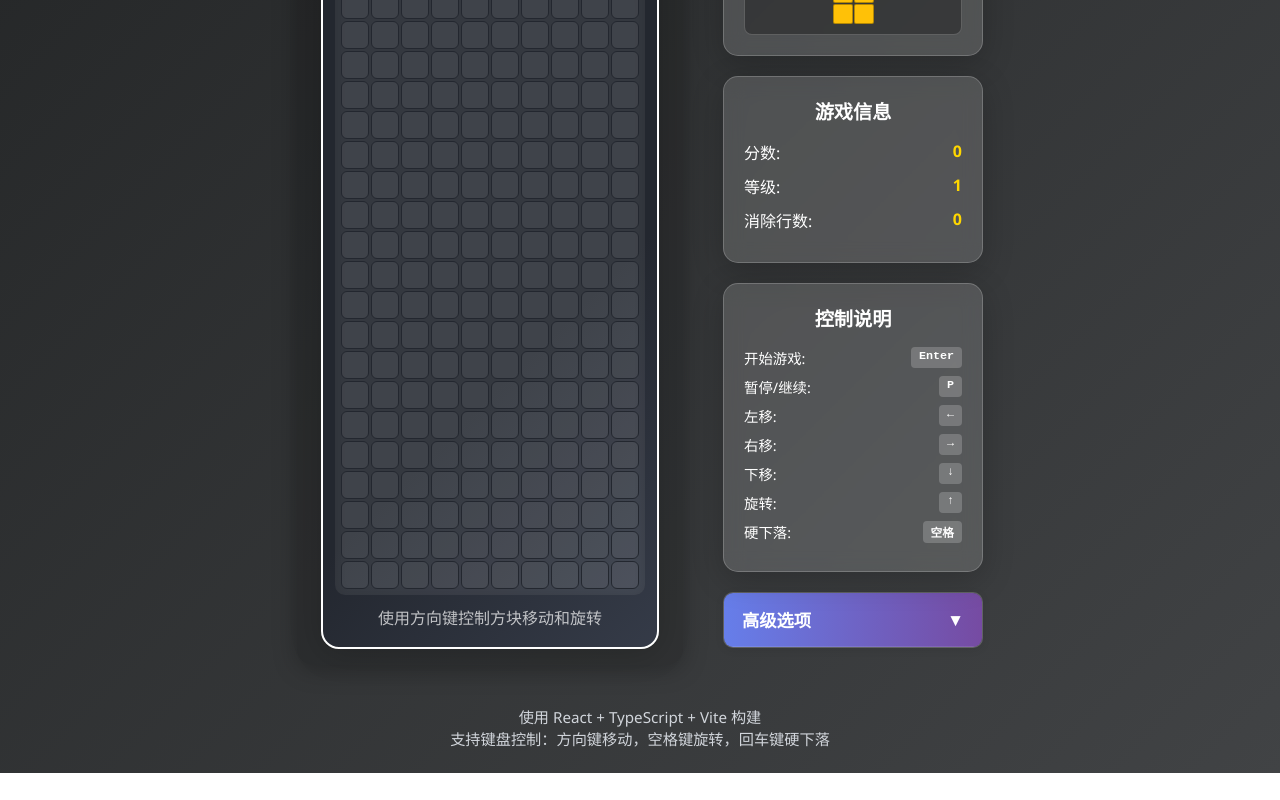
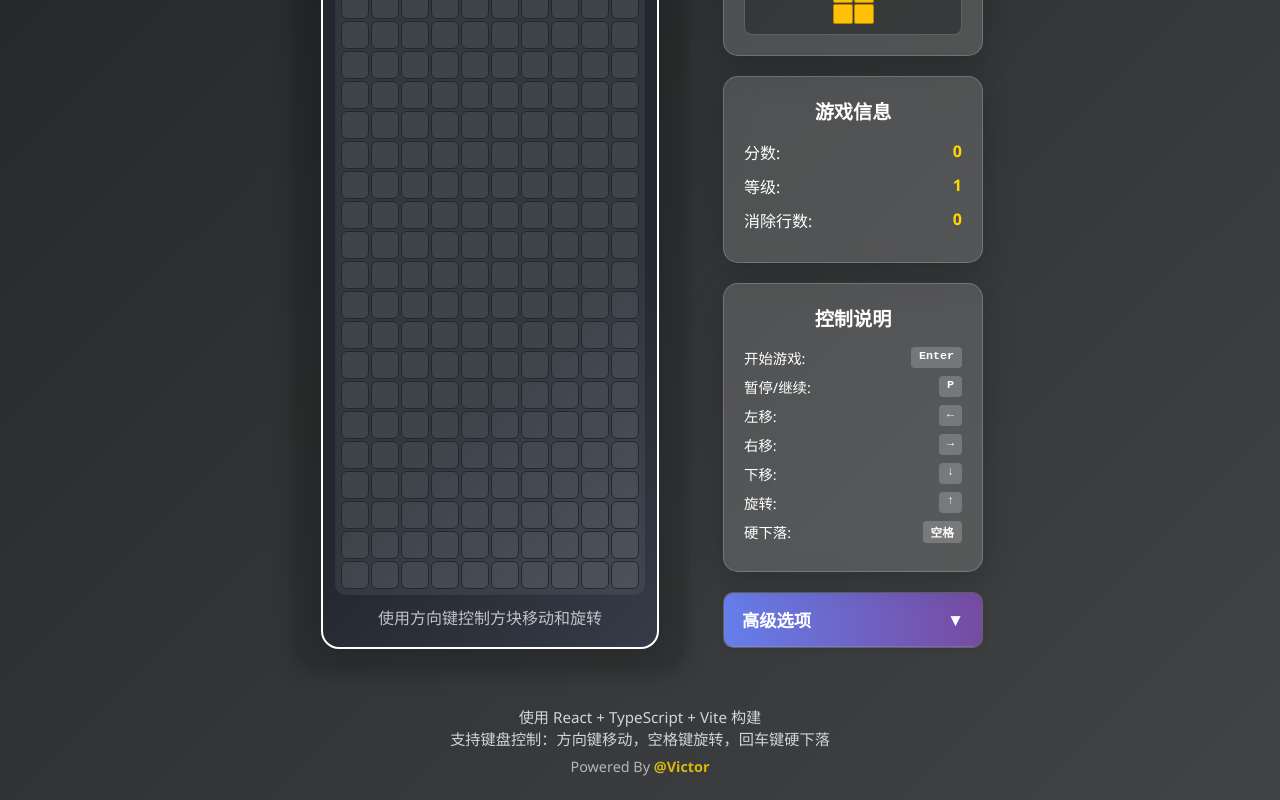
Before and after one commit to cgsvv/TetrisGame, a React (Vite) app: page / in a window 1280 px wide. Shown: the part 270-1070 px from the top of the page. Before the commit the page ends 1043 px from the top, so only its background shows below. Built offline with nearby package versions, Linux system fonts and the light colour scheme; no server answers.

Commit message:
添加开发者签名到页面底部
- 在footer中添加 'Powered By @Victor' 签名
- 使用金色高亮显示开发者名称
- 采用适当的字体大小和透明度，保持页面美观

```diff
--- a/src/App.tsx
+++ b/src/App.tsx
@@ -200,6 +200,9 @@ const GamePage: React.FC = () => {
       <footer className="footer">
         <p>{t('使用 React + TypeScript + Vite 构建')}</p>
         <p>{t('支持键盘控制：方向键移动，空格键旋转，回车键硬下落')}</p>
+        <p style={{ marginTop: '8px', fontSize: '0.9rem', opacity: 0.8 }}>
+          Powered By <span style={{ color: '#ffd700', fontWeight: '600' }}>@Victor</span>
+        </p>
       </footer>
     </div>
   );
```
